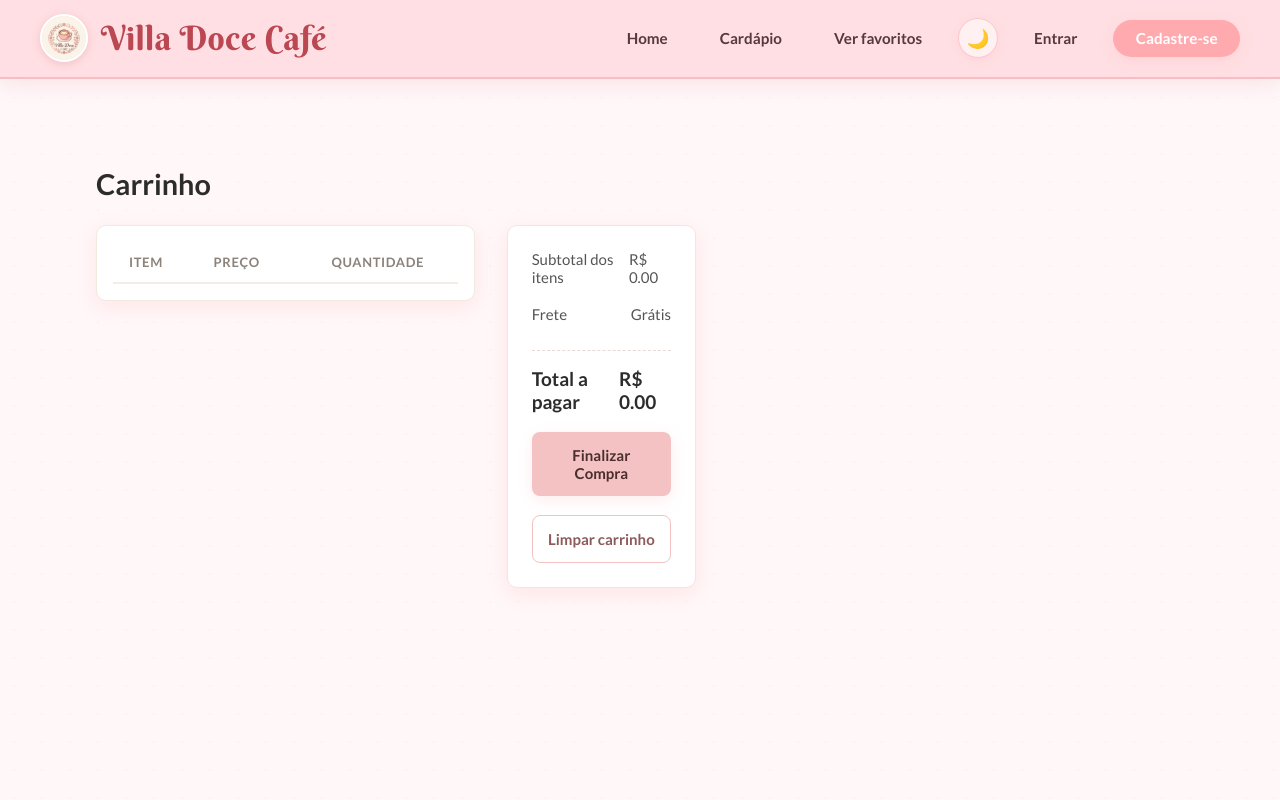
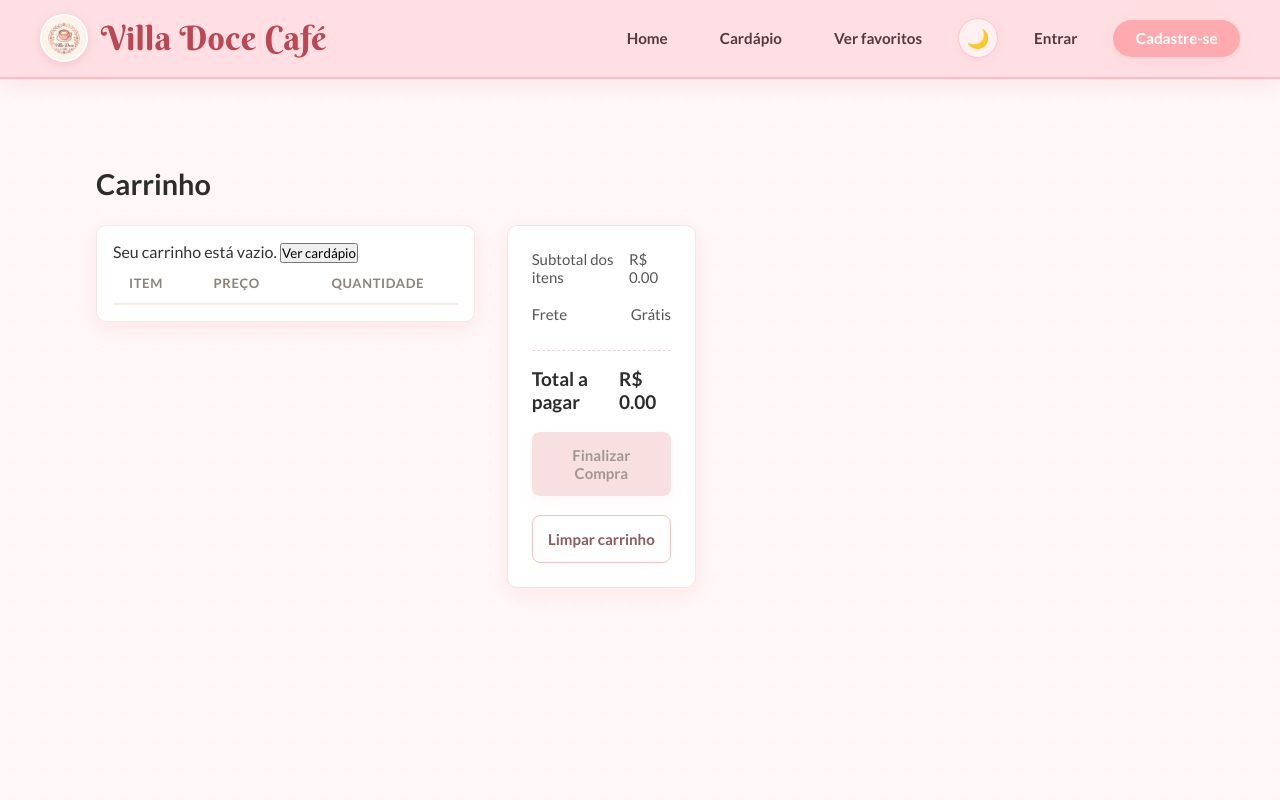
Before and after one commit to bruno-olv/villadocecafe, a React (Vite) app: page /carrinho in a window 1280 px wide. Shown: the top 800 px of the page. Built offline with nearby package versions, Linux system fonts and the light colour scheme; a web font is replaced by a local one.

Commit message:
feat: adiciona estado de carrinho vazio
Exibe uma mensagem quando o carrinho esta vazio e oferece o botao Ver cardapio para voltar a escolher produtos.

Desabilita Finalizar Compra quando nao ha itens e aplica opacidade reduzida e cursor not-allowed ao botao.

```diff
--- a/src/Pages/Carrinho.css
+++ b/src/Pages/Carrinho.css
@@ -144,3 +144,8 @@
 .btn-limpar:hover {
     background-color: #FFF0F0;
 }
+
+.btn-finalizar:disabled {
+    opacity: 0.5;
+    cursor: not-allowed;
+}
--- a/src/Pages/Carrinho.jsx
+++ b/src/Pages/Carrinho.jsx
@@ -8,6 +8,7 @@ function Carrinho() {
     const navigate = useNavigate();
 
     const itens = location.state?.itens || [];
+    const carrinhoVazio = itens.length === 0;
 
     // 2. Cálculo do total usando JavaScript puro
     const total = itens.reduce((soma, item) => soma + (item.preco * item.quantidade), 0)
@@ -32,6 +33,15 @@ function Carrinho() {
                 {/* Grid que organiza a tabela e o resumo lado a lado */}
                 <div className="grid-carrinho">
                     <div className="conteudo-carrinho">
+                        {carrinhoVazio && (
+                          <p role="status">
+                           Seu carrinho está vazio.
+                            {' '}
+          <button onClick={() => navigate('/cardapio')}>
+            Ver cardápio
+        </button>
+    </p>
+)}
                         <table className="tabela-carrinho">
                             <thead>
                                 <tr>
@@ -72,6 +82,7 @@ function Carrinho() {
                             <button
                             className="btn-finalizar"
                             onClick={finalizarCompra}
+                            disabled={carrinhoVazio}
                                 >
                             Finalizar Compra
                             </button>
```
